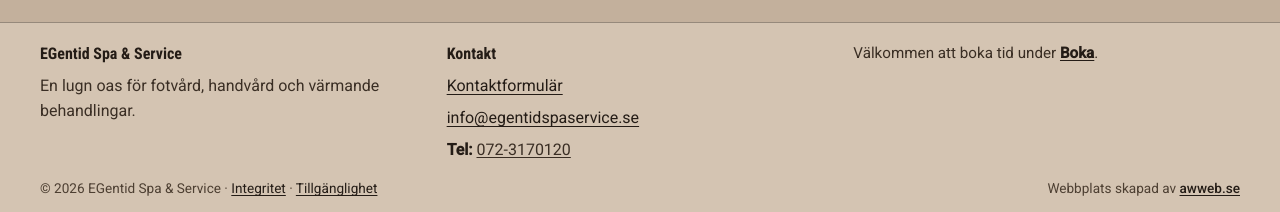
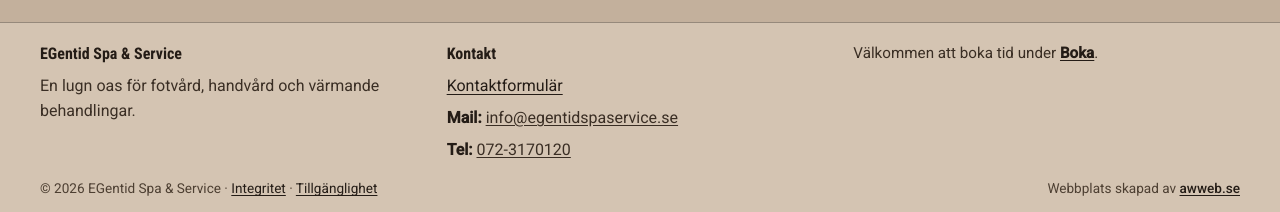
Before and after one commit to AnnikaW-dev/egentidsparesurs, a Django app: page /tillganglighet/ in a window 1280 px wide. Shown: the part 1475-1687 px from the top of the page. Run offline with Django 5.2, Linux system fonts and the light colour scheme; data comes from the database, SQL or seed files in the repository.

Commit message:
Label the footer email as Mail: to match Tel:.
Co-authored-by: Cursor <cursoragent@cursor.com>

```diff
--- a/pages/tests.py
+++ b/pages/tests.py
@@ -92,6 +92,8 @@ class FooterContactTests(TestCase):
     def test_footer_shows_phone(self):
         SiteSettings.load()
         response = Client().get(reverse("home"))
+        self.assertContains(response, "Mail:")
+        self.assertContains(response, "info@egentidspaservice.se")
         self.assertContains(response, "Tel:")
         self.assertContains(response, "072-3170120")
         self.assertContains(response, "href=\"tel:0723170120\"")
--- a/static/css/style.css
+++ b/static/css/style.css
@@ -1869,17 +1869,21 @@ h1 {
   line-height: 1.45;
 }
 
+.footer-email .footer-contact-term,
 .footer-phone .footer-contact-term {
   font-weight: 600;
   color: var(--ink-strong);
 }
 
+.footer-email a,
 .footer-phone a {
   color: var(--ink);
   text-decoration: underline;
   text-underline-offset: 0.15em;
 }
 
+.footer-email a:hover,
+.footer-email a:focus-visible,
 .footer-phone a:hover,
 .footer-phone a:focus-visible {
   color: var(--ink-strong);
--- a/templates/base.html
+++ b/templates/base.html
@@ -143,7 +143,12 @@
       <div class="footer-contact">
         <p class="footer-label">Kontakt</p>
         <p><a href="{% url 'contact' %}">Kontaktformulär</a></p>
-        {% if site.email %}<p><a href="mailto:{{ site.email }}">{{ site.email }}</a></p>{% endif %}
+        {% if site.email %}
+        <p class="footer-email">
+          <span class="footer-contact-term">Mail:</span>
+          <a href="mailto:{{ site.email }}">{{ site.email }}</a>
+        </p>
+        {% endif %}
         {% if site.phone %}
         <p class="footer-phone">
           <span class="footer-contact-term">Tel:</span>
```
